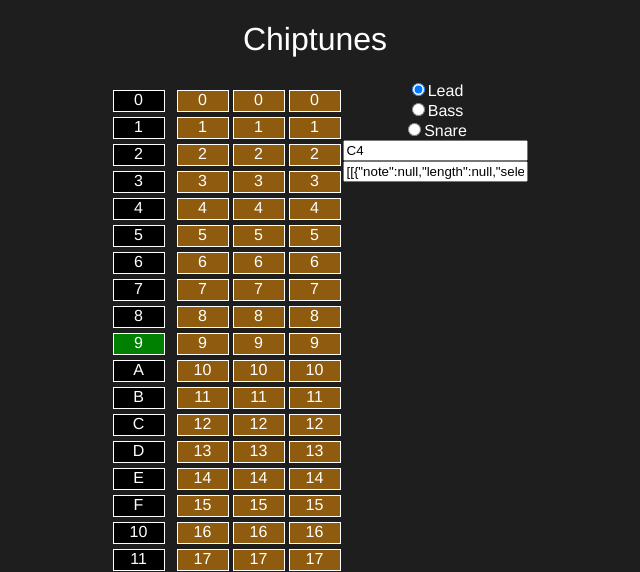
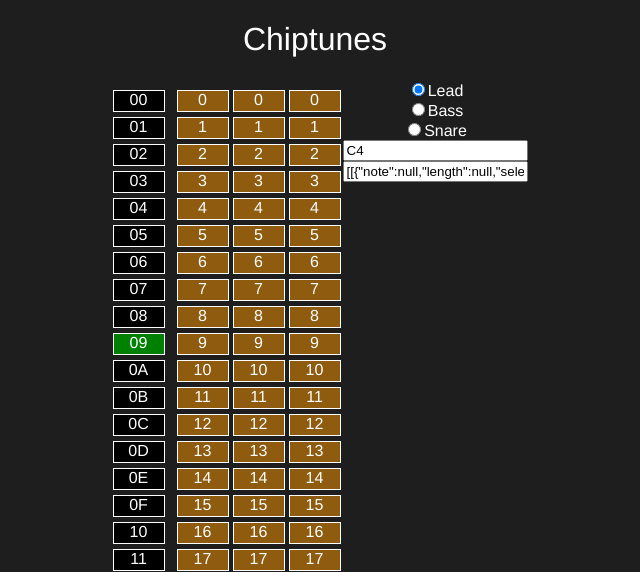
Before and after one commit to lex/chiptunes, a Vue app: page / in a window 1280 px wide. Shown: the top 572 px of the page, without its empty margins (325-965 px from the left). Built offline with nearby package versions, Linux system fonts and the light colour scheme.

Commit message:
left pad hex numbers if needed

```diff
--- a/src/components/HelloWorld.vue
+++ b/src/components/HelloWorld.vue
@@ -3,7 +3,7 @@
     <h1>{{ title }}</h1>
     <div class="tracker-container">
       <div class="np-container">
-        <div v-for="i in channelLength" :key="`header-${i - 1}`" :class="`column-header column-header-${i - 1 === currentPosition ? 'active' : 'inactive'}`">{{(i - 1).toString(16).toUpperCase()}}</div>
+        <div v-for="i in channelLength" :key="`header-${i - 1}`" :class="`column-header column-header-${i - 1 === currentPosition ? 'active' : 'inactive'}`">{{`${(i &lt;= 16) ? '0' : ''}${(i - 1).toString(16).toUpperCase()}`}}</div>
       </div>
       <div class="tracks-container">
         <div class="track-container" v-for="(channel, channelIndex) in channels" :key="channelIndex">
```
